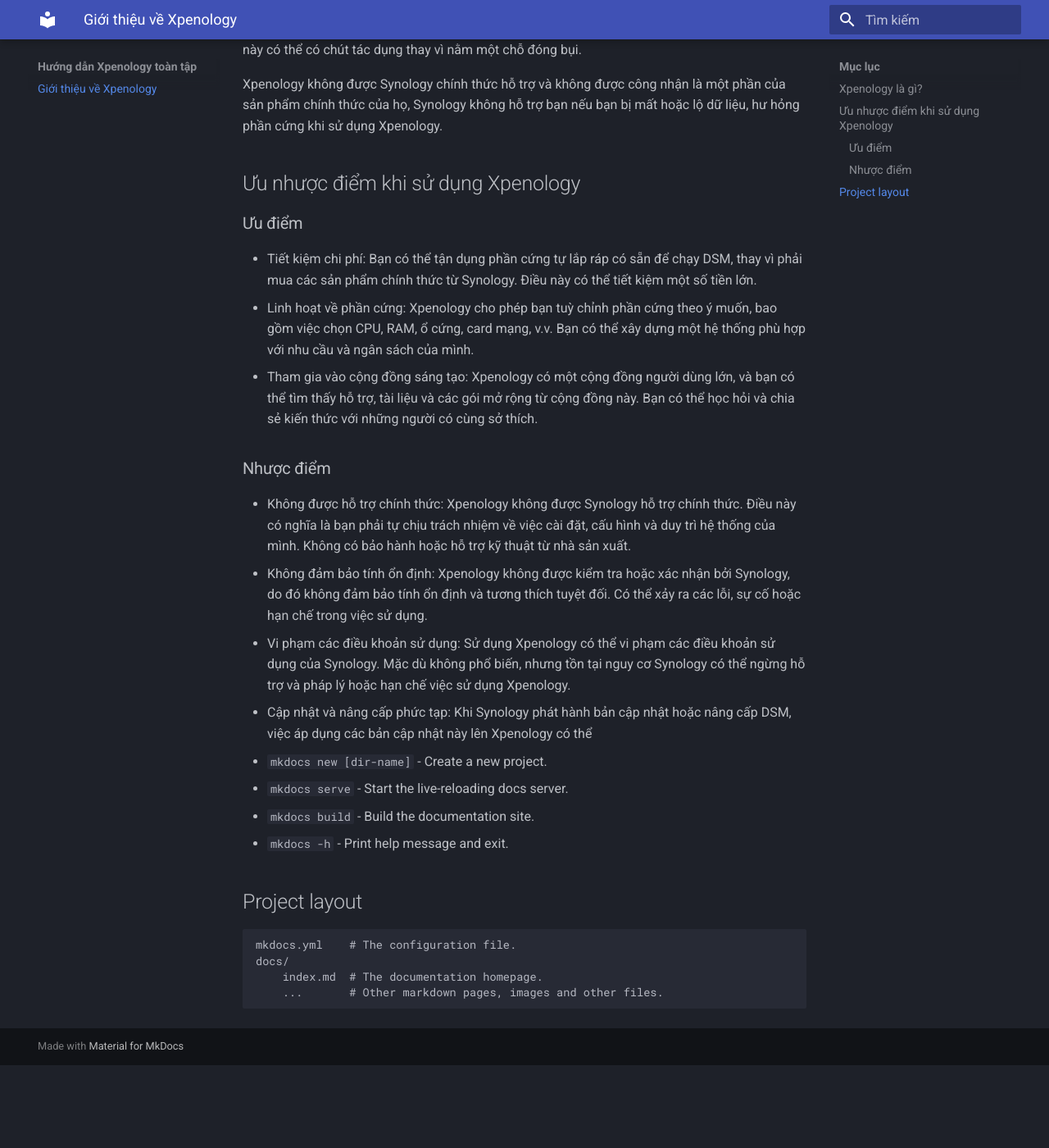
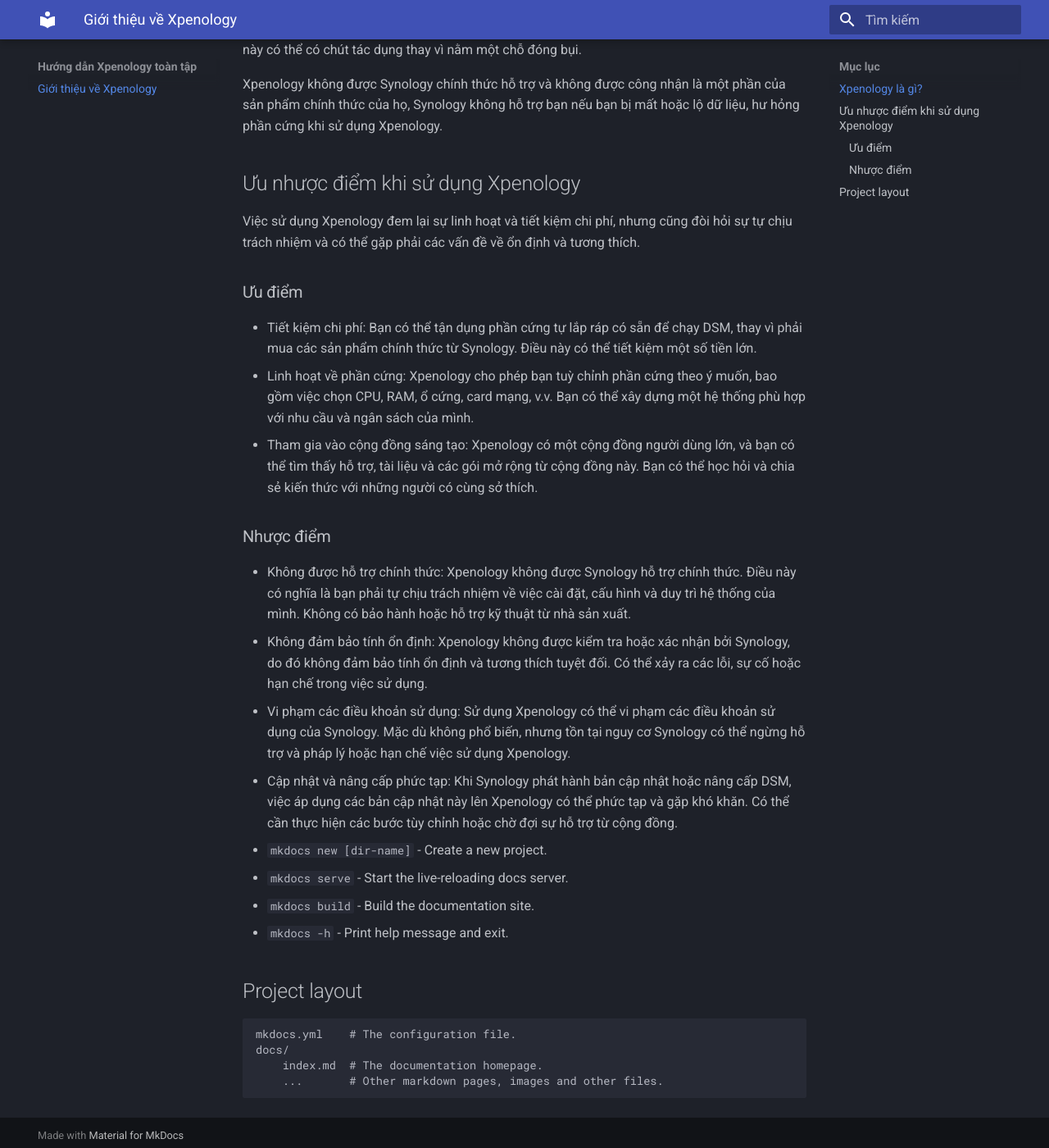
Before and after one commit to luutuananh/xpenology, an MkDocs documentation site: the page built from docs/index.md, in a window 1280 px wide and 1400 px high, scrolled down 485 px. Shown: the whole window at 82% size. Built offline with MkDocs 1.6.1 and Material for MkDocs 9.7.7, drawn with Linux system fonts in a browser that asks for light colours; before the commit the page ends 1784 px from its top, so only the background shows below that.

Commit message:
Update index.md

```diff
--- a/docs/index.md
+++ b/docs/index.md
@@ -14,6 +14,8 @@ Xpenology không được Synology chính thức hỗ trợ và không được
 
 ## Ưu nhược điểm khi sử dụng Xpenology
 
+Việc sử dụng Xpenology đem lại sự linh hoạt và tiết kiệm chi phí, nhưng cũng đòi hỏi sự tự chịu trách nhiệm và có thể gặp phải các vấn đề về ổn định và tương thích.
+
 ### Ưu điểm
 
 * Tiết kiệm chi phí: Bạn có thể tận dụng phần cứng tự lắp ráp có sẵn để chạy DSM, thay vì phải mua các sản phẩm chính thức từ Synology. Điều này có thể tiết kiệm một số tiền lớn.
@@ -25,7 +27,9 @@ Xpenology không được Synology chính thức hỗ trợ và không được
 * Không được hỗ trợ chính thức: Xpenology không được Synology hỗ trợ chính thức. Điều này có nghĩa là bạn phải tự chịu trách nhiệm về việc cài đặt, cấu hình và duy trì hệ thống của mình. Không có bảo hành hoặc hỗ trợ kỹ thuật từ nhà sản xuất.
 * Không đảm bảo tính ổn định: Xpenology không được kiểm tra hoặc xác nhận bởi Synology, do đó không đảm bảo tính ổn định và tương thích tuyệt đối. Có thể xảy ra các lỗi, sự cố hoặc hạn chế trong việc sử dụng.
 * Vi phạm các điều khoản sử dụng: Sử dụng Xpenology có thể vi phạm các điều khoản sử dụng của Synology. Mặc dù không phổ biến, nhưng tồn tại nguy cơ Synology có thể ngừng hỗ trợ và pháp lý hoặc hạn chế việc sử dụng Xpenology.
-* Cập nhật và nâng cấp phức tạp: Khi Synology phát hành bản cập nhật hoặc nâng cấp DSM, việc áp dụng các bản cập nhật này lên Xpenology có thể
+* Cập nhật và nâng cấp phức tạp: Khi Synology phát hành bản cập nhật hoặc nâng cấp DSM, việc áp dụng các bản cập nhật này lên Xpenology có thể phức tạp và gặp khó khăn. Có thể cần thực hiện các bước tùy chỉnh hoặc chờ đợi sự hỗ trợ từ cộng đồng.
+
+
 
 * `mkdocs new [dir-name]` - Create a new project.
 * `mkdocs serve` - Start the live-reloading docs server.
```
